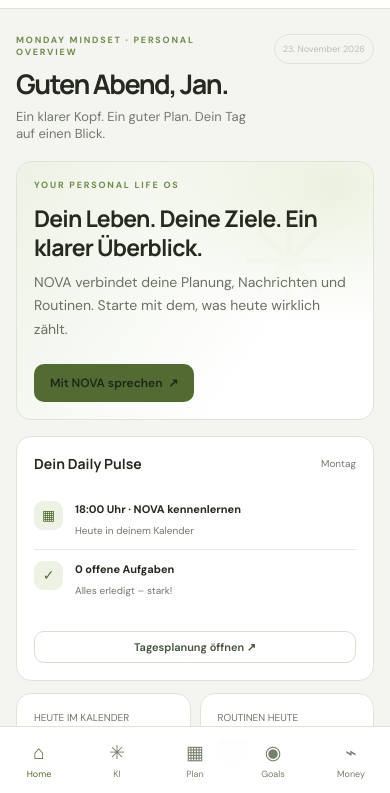
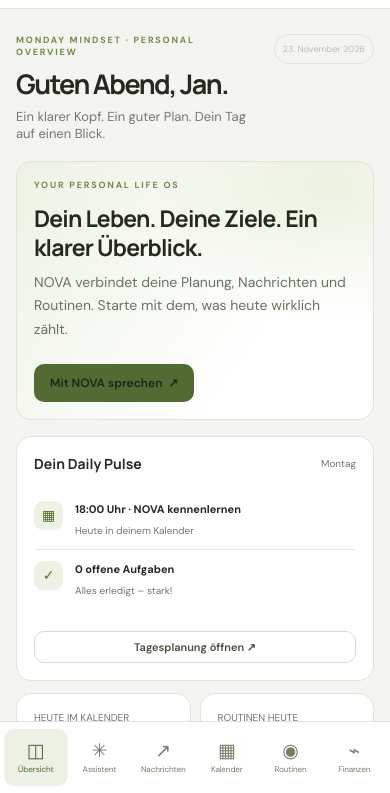
Before and after one commit to janmuehlstein-cyber/NOVA, a plain HTML site: page index.html in a window 390 px wide. Both pictures are taken after a click on the button "☀ Hell". Shown: the part 51-844 px from the top of the page. Drawn offline with Linux system fonts and the light colour scheme.

Commit message:
Add files via upload

```diff
--- a/index.html
+++ b/index.html
@@ -4,7 +4,7 @@
   <meta charset="utf-8"><meta name="viewport" content="width=device-width,initial-scale=1,viewport-fit=cover">
   <meta name="theme-color" content="#10110f"><meta name="apple-mobile-web-app-status-bar-style" content="black-translucent"><meta name="application-name" content="NOVA PULSE"><meta name="apple-mobile-web-app-capable" content="yes"><meta name="description" content="NOVA PULSE – dein persönlicher Assistent für Alltag, Planung und Fortschritt.">
   <link rel="manifest" href="manifest.webmanifest"><link rel="icon" href="icon.svg" type="image/svg+xml">
-  <title>NOVA PULSE</title><link rel="stylesheet" href="styles.css?v=2.0.0">
+  <title>NOVA PULSE</title><link rel="stylesheet" href="styles.css?v=2.0.1">
 </head>
 <body>
 <div class="app-shell">
@@ -24,10 +24,10 @@
   <main class="main">
     <header class="topbar"><div class="mobile-brand"><span class="brand-mark">N</span><b>NOVA <i>PULSE</i></b></div><div class="top-context"><span class="live-dot"></span> PERSONAL SPACE <span class="top-divider">/</span> <span id="top-date">HEUTE</span></div><div class="top-actions"><button class="icon-btn" id="quick-add" title="Neuer Termin">＋</button><button class="btn btn-ghost btn-small" id="global-theme-toggle" type="button" title="Darstellung wechseln">☀ Hell</button><button class="avatar" data-page="settings" title="Einstellungen">J</button></div></header>
     <div class="content" id="app-content" aria-live="polite"></div>
-    <footer class="mobile-nav"><button class="active" data-page="dashboard">⌂<small>Home</small></button><button data-page="assistant">✳<small>KI</small></button><button data-page="calendar">▦<small>Plan</small></button><button data-page="habits">◉<small>Goals</small></button><button data-page="finance">⌁<small>Money</small></button></footer>
+    <footer class="mobile-nav" aria-label="Hauptnavigation"><button class="active" data-page="dashboard"><span>◫</span><small>Übersicht</small></button><button data-page="assistant"><span>✳</span><small>Assistent</small></button><button data-page="messages"><span>↗</span><small>Nachrichten</small></button><button data-page="calendar"><span>▦</span><small>Kalender</small></button><button data-page="habits"><span>◉</span><small>Routinen</small></button><button data-page="finance"><span>⌁</span><small>Finanzen</small></button></footer>
   </main>
 </div>
 <div class="toast" id="toast" role="status"></div>
 <dialog id="event-dialog" class="modal"><form id="event-form"><div class="modal-head"><div><span class="eyebrow">KALENDER</span><h2 id="event-dialog-title">Neuer Termin</h2></div><button class="icon-btn" type="button" data-close="event-dialog">×</button></div><input type="hidden" name="eventId"><input type="hidden" name="externalId"><label>Titel<input name="title" required maxlength="80" placeholder="z. B. Training"></label><div class="form-grid"><label>Datum<input name="date" type="date" required></label><label id="event-time-label">Uhrzeit<input name="time" type="time" value="17:00" required></label></div><label class="all-day-toggle"><input name="allDay" type="checkbox"> Ganztägiger Termin</label><label>Speicherort<select name="calendarTarget"><option value="local">Nur in NOVA PULSE</option><option value="apple" id="apple-calendar-option" disabled>Apple Kalender (native App erforderlich)</option></select></label><label>Ort (optional)<input name="location" maxlength="100" placeholder="Wo findet es statt?"></label><label>Notiz (optional)<textarea name="note" rows="2" maxlength="300" placeholder="Weitere Informationen …"></textarea></label><div class="modal-actions"><button class="btn btn-ghost" type="button" data-close="event-dialog">Abbrechen</button><button class="btn btn-primary" type="submit">Termin speichern</button></div><p class="fine-print">NOVA zeigt vor jeder Änderung am Apple Kalender eine zusätzliche Bestätigung.</p></form></dialog>
-<script src="app.js?v=2.0.0"></script>
+<script src="app.js?v=2.0.1"></script>
 </body></html>
--- a/styles.css
+++ b/styles.css
@@ -50,3 +50,33 @@
 .all-day-toggle input{flex:0 0 18px;width:18px;height:18px;accent-color:var(--accent2)}
 #event-time-label[hidden]{display:none!important}
 .event-row .inline-actions{display:flex;gap:6px}
+
+
+/* v2.0.1 – Mobile navigation mirrors the desktop workspace */
+.hero-card::after{content:none!important;display:none!important}
+@media(max-width:720px){
+  .main{padding-bottom:calc(76px + env(safe-area-inset-bottom))}
+  .mobile-nav{
+    display:flex;position:fixed;left:0;right:0;bottom:0;
+    height:calc(72px + env(safe-area-inset-bottom));
+    padding:7px 4px calc(7px + env(safe-area-inset-bottom));
+    background:#151814f5;border-top:1px solid var(--line);
+    backdrop-filter:blur(15px);z-index:10;
+    justify-content:space-between;align-items:stretch;gap:0;
+  }
+  .mobile-nav button{
+    flex:1 1 0;min-width:0;width:0;padding:3px 1px;
+    background:transparent;border:0;color:#838b7c;
+    display:flex;flex-direction:column;align-items:center;justify-content:center;
+    gap:4px;font-size:18px;line-height:1.1;border-radius:10px;
+  }
+  .mobile-nav button span{font-size:19px;line-height:1.1}
+  .mobile-nav button small{
+    display:block;font-size:clamp(7px,2.1vw,9px);line-height:1.1;
+    white-space:nowrap;letter-spacing:-.15px;
+  }
+  .mobile-nav button.active{color:var(--accent);background:#252a20}
+  :root[data-theme="light"] .mobile-nav{background:#fffffff2;border-color:var(--line)}
+  :root[data-theme="light"] .mobile-nav button{color:#75806b}
+  :root[data-theme="light"] .mobile-nav button.active{color:#526b32;background:#edf1e5}
+}
--- a/sw.js
+++ b/sw.js
@@ -1,5 +1,5 @@
-const CACHE='nova-pulse-v2-0-0';
-const ASSETS=['./','./index.html','./styles.css?v=2.0.0','./app.js?v=2.0.0','./manifest.webmanifest','./icon.svg'];
+const CACHE='nova-pulse-v2-0-1';
+const ASSETS=['./','./index.html','./styles.css?v=2.0.1','./app.js?v=2.0.1','./manifest.webmanifest','./icon.svg'];
 self.addEventListener('install',event=>event.waitUntil((async()=>{const cache=await caches.open(CACHE);await cache.addAll(ASSETS);await self.skipWaiting()})()));
 self.addEventListener('activate',event=>event.waitUntil((async()=>{const keys=await caches.keys();await Promise.all(keys.filter(key=>key.startsWith('nova-pulse-')&&key!==CACHE).map(key=>caches.delete(key)));await self.clients.claim()})()));
 self.addEventListener('fetch',event=>{
```
Also changed, not shown: 1 other file.
